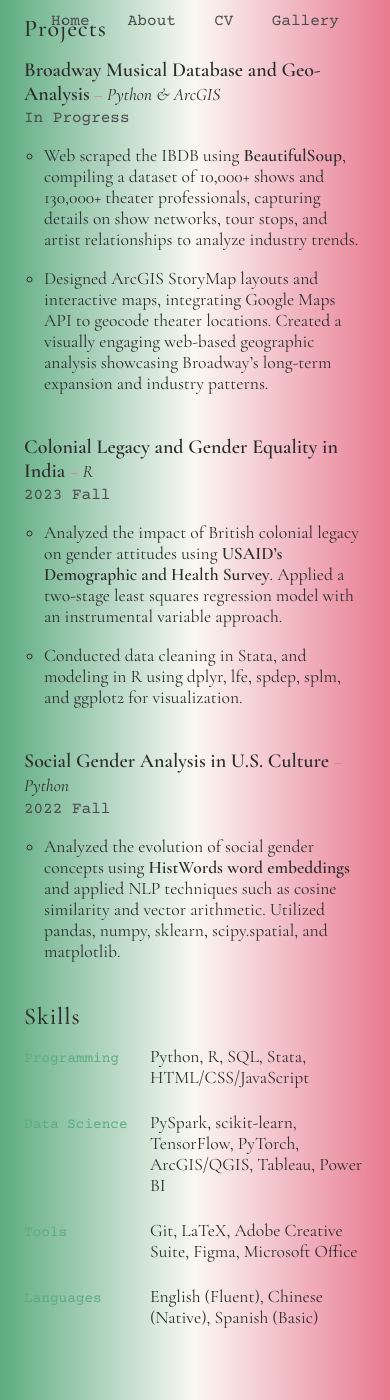
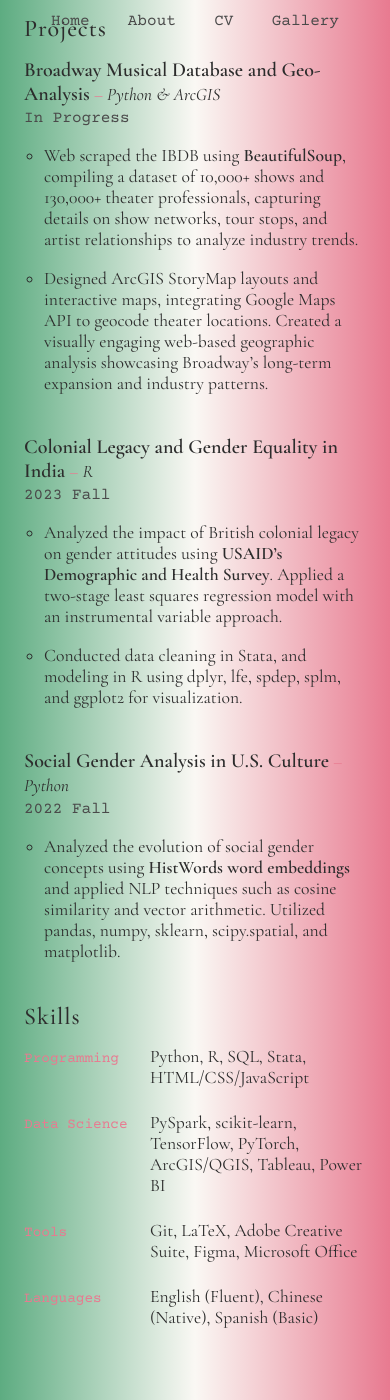
Before and after one commit to yuxinlg/yuxinlg.github.io, a Jekyll site: the page built from _posts/2025-05-09-resume.md, in a window 390 px wide and 1400 px high, scrolled down 2175 px. Built offline with Jekyll 4.4.1, drawn with Linux system fonts in a browser that asks for light colours.

Commit message:
change skill category labels to pink on mobile for readability

```diff
--- a/assets/css/responsive.css
+++ b/assets/css/responsive.css
@@ -130,4 +130,9 @@
   .gallery-grid {
     grid-template-columns: 1fr;
   }
+
+  /* skill category labels: switch to pink for contrast on mobile */
+  .skill-category {
+    color: #E87A90;
+  }
 }
```
